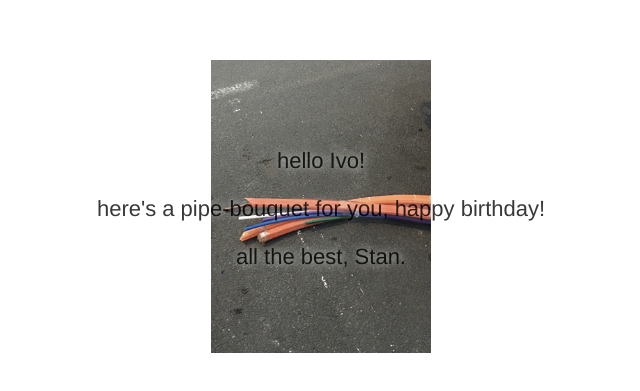
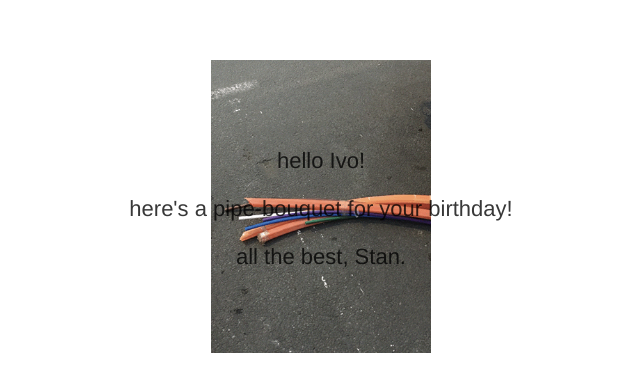
Before and after one commit to senzabooks/senzabooksnew, a plain HTML site: page hb/index.html in a window 1280 px wide. Shown: the part 191-582 px from the top of the page, without its empty margins (319-959 px from the left). Drawn offline with Linux system fonts and the light colour scheme; files whose address does not match are found by name.

```diff
--- a/hb/index.html
+++ b/hb/index.html
@@ -26,7 +26,7 @@
         </a>
       </div>
       <footer class="info animated fadeOut">
-        <span>hello Ivo!<br> <br>here's a pipe-bouquet for you, happy birthday!<br><br>all the best, Stan.</span>
+        <span>hello Ivo!<br> <br>here's a pipe-bouquet for your birthday!<br><br>all the best, Stan.</span>
       </footer>
     </div>
 
--- a/hb/style.css
+++ b/hb/style.css
@@ -56,7 +56,7 @@
   font-style: normal;
   font-size: 22px;
   color: rgb(0, 0, 0);
-  text-shadow: rgb(255, 255, 255) 1px 0 10px;
+  /* text-shadow: rgb(255, 255, 255) 1px 0 10px; */
   line-height: 24px;
   border: none;
   outline: none;
```
